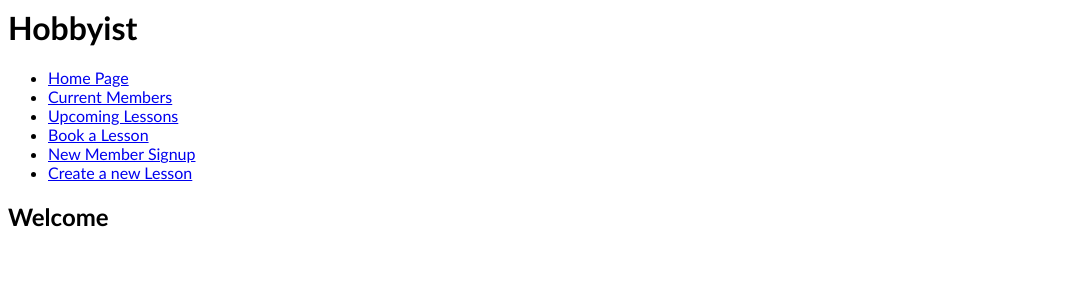
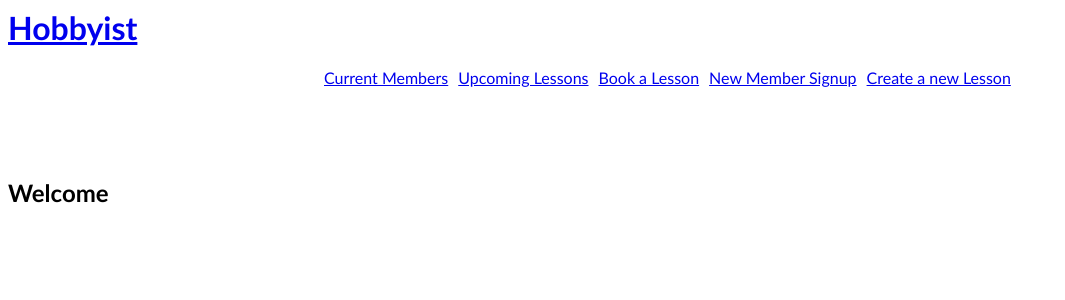
Before and after one commit to JackOfDickson/Hobbyist_web_app, a Flask app: page / in a window 1280 px wide. Shown: the top 300 px of the page, without its empty margins (0-1065 px from the left). Run offline with Flask 2, Linux system fonts and the light colour scheme.

Commit message:
some grid and flex in the header

```diff
--- /dev/null
+++ b/static/css/page_header.css
@@ -0,0 +1,23 @@
+#navigation_bar {
+    display: grid;
+    grid-template-columns: 1fr 3fr;
+    grid-template-rows: 150px;
+    grid-template-areas:
+    "hobbyist navigation";
+}
+
+#Hobbyist {
+    grid-area: hobbyist;
+    margin: 0;
+}
+
+#navigation {
+    grid-area: navigation;
+    display: flex;
+    align-content: flex-end;
+    gap:10px;
+    padding: 0px;
+    margin: 0px;
+    margin-top: 60px;
+    list-style-type: none;
+}
--- a/templates/base.html
+++ b/templates/base.html
@@ -2,15 +2,13 @@
 <head>
     <title>Hobbyist</title>
     <link rel="stylesheet" href="{{url_for('static', filename = 'css/style.css')}}">
+    <link rel="stylesheet" href="{{url_for('static', filename = 'css/page_header.css')}}">
 </head>
 <body>
     <main id = "navigation_bar">
-        <h1>Hobbyist</h1>
+        <h1 id="Hobbyist"><a href="/">Hobbyist</a></h1>
         <nav>
-            <ul>
-                <li>
-                    <a href="/">Home Page</a>
-                </li>
+            <ul id = "navigation">
                 <li>
                     <a href="/members">Current Members</a>
                 </li>
```
